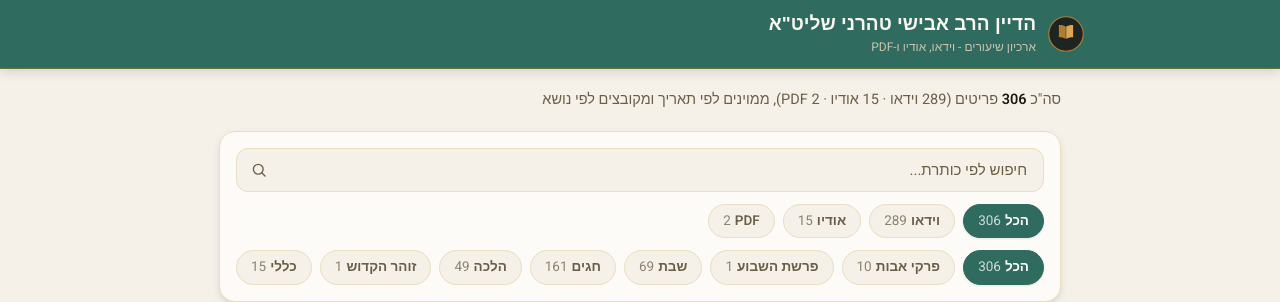
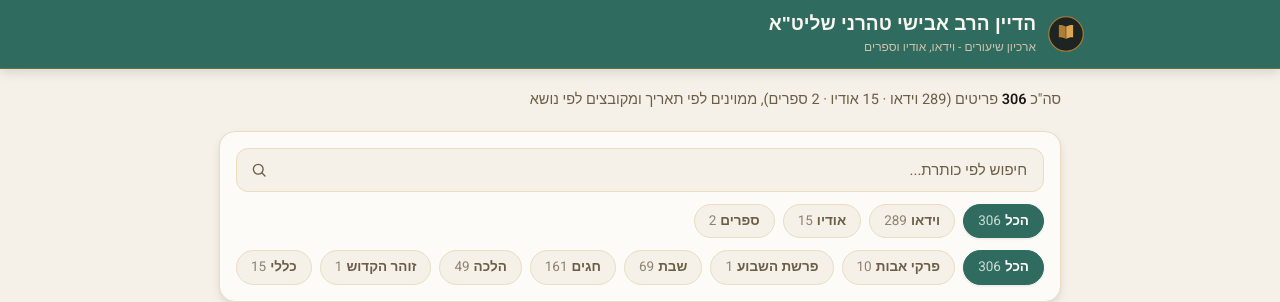
Before and after one commit to mhayoun/ravTaharani, a Next.js app: page / in a window 1280 px wide. Shown: the top 302 px of the page. Built offline with nearby package versions, Linux system fonts and the light colour scheme; a web font is replaced by a local one.

Commit message:
implement search

```diff
--- a/package.json
+++ b/package.json
@@ -6,11 +6,14 @@
     "dev": "next dev",
     "build": "next build",
     "start": "next start",
-    "lint": "eslint"
+    "lint": "eslint",
+    "postinstall": "node scripts/copy-pdf-worker.mjs",
+    "index:pdfs": "node scripts/build-pdf-index.mjs"
   },
   "dependencies": {
     "@vercel/blob": "^2.8.0",
     "next": "16.3.5",
+    "pdfjs-dist": "^6.3.289",
     "react": "19.2.8",
     "react-dom": "19.2.8"
   },
--- a/src/app/layout.tsx
+++ b/src/app/layout.tsx
@@ -16,7 +16,7 @@ const frankRuhlLibre = Frank_Ruhl_Libre({
 
 export const metadata: Metadata = {
   title: "ארכיון טהרני",
-  description: "וידאו, אודיו ו-PDF של הדיין הרב אבישי טהרני שליט\"א",
+  description: "וידאו, אודיו וספרים של הדיין הרב אבישי טהרני שליט\"א",
 };
 
 export default function RootLayout({ children }: LayoutProps<"/">) {
--- a/src/components/ArchiveBrowser.tsx
+++ b/src/components/ArchiveBrowser.tsx
@@ -3,8 +3,11 @@
 import Image from "next/image";
 import { useMemo, useState } from "react";
 import type { ArchiveItem, ArchiveItemType } from "@/types/archive";
+import type { PdfMatch } from "@/types/pdfSearch";
 import { CATEGORY_ORDER, SUBCATEGORY_ORDER, TYPE_LABEL } from "@/lib/subcategoryOrder";
 import { youtubeThumbnail } from "@/lib/youtube";
+import PdfSearch from "./PdfSearch";
+import PdfViewer from "./PdfViewer";
 
 function formatDate(d: string | null | undefined) {
   if (!d || d.length !== 8) return "לא ידוע";
@@ -117,13 +120,31 @@ function Chip({
   );
 }
 
-function Row({ item }: { item: ArchiveItem }) {
+function highlightTitle(title: string, query: string) {
+  const q = query.trim();
+  if (!q) return title;
+  const idx = title.toLowerCase().indexOf(q.toLowerCase());
+  if (idx === -1) return title;
+  return (
+    <>
+      {title.slice(0, idx)}
+      <mark className="rounded bg-yellow-300 px-0.5 py-px font-semibold text-ink">
+        {title.slice(idx, idx + q.length)}
+      </mark>
+      {title.slice(idx + q.length)}
+    </>
+  );
+}
+
+function Row({ item, query }: { item: ArchiveItem; query?: string }) {
   const typeClass =
     item.type === "audio"
       ? "text-audio-ink"
       : item.type === "pdf"
         ? "text-pdf-ink"
         : "text-ink-dim";
+
+  const titleNode = query ? highlightTitle(item.title, query) : item.title;
 
   return (
     <li className="flex items-center gap-3 border-t border-border px-4 py-3 transition-colors first:border-t-0 hover:bg-surface-2/60">
@@ -144,7 +165,7 @@ function Row({ item }: { item: ArchiveItem }) {
             rel="noopener noreferrer"
             className="block text-[14.5px] leading-snug text-ink hover:text-accent hover:underline"
           >
-            {item.title}
+            {titleNode}
           </a>
         )}
 
@@ -155,7 +176,7 @@ function Row({ item }: { item: ArchiveItem }) {
             rel="noopener noreferrer"
             className="block text-[14.5px] leading-snug text-ink hover:text-accent hover:underline"
           >
-            {item.title}
+            {titleNode}
             {item.pages ? <span className="text-xs text-ink-dim"> · {item.pages} עמ&apos;</span> : null}
           </a>
         )}
@@ -163,7 +184,7 @@ function Row({ item }: { item: ArchiveItem }) {
         {item.type === "audio" && (
           <div className="flex flex-col gap-1 sm:flex-row sm:items-center sm:gap-3">
             <span className="text-[14.5px] leading-snug text-ink">
-              {item.title}
+              {titleNode}
               {item.duration_seconds ? (
                 <span className="text-xs text-ink-dim"> · {formatDuration(item.duration_seconds)}</span>
               ) : null}
@@ -183,10 +204,38 @@ export default function ArchiveBrowser({ items }: { items: ArchiveItem[] }) {
   const [category, setCategory] = useState<string>("all");
   const [topic, setTopic] = useState<string>("all");
   const [query, setQuery] = useState("");
+  const [pdfViewer, setPdfViewer] = useState<PdfMatch | null>(null);
 
   const scoped = useMemo(
     () => (type === "all" ? items : items.filter((i) => i.type === type)),
     [items, type]
+  );
+
+  // Also scoped by the selected category/topic chips, so a search made
+  // while e.g. וידאו + חגים + יום כיפור are selected only searches there.
+  const categoryTopicScoped = useMemo(() => {
+    let list = scoped;
+    if (category !== "all") list = list.filter((i) => i.category === category);
+    if (topic !== "all") list = list.filter((i) => (i.subcategory ?? "") === topic);
+    return list;
+  }, [scoped, category, topic]);
+
+  const titleMatches = useMemo(() => {
+    const q = query.trim().toLowerCase();
+    if (q.length < 2) return [];
+    return categoryTopicScoped.filter(
+      (i) => (i.type === "video" || i.type === "audio") && i.title.toLowerCase().includes(q)
+    );
+  }, [categoryTopicScoped, query]);
+
+  const pdfSearchUrls = useMemo(
+    () =>
+      new Set(
+        categoryTopicScoped
+          .filter((i): i is ArchiveItem & { url: string } => i.type === "pdf" && !!i.url)
+          .map((i) => i.url)
+      ),
+    [categoryTopicScoped]
   );
 
   const byCategory = useMemo(() => groupBy(scoped, (i) => i.category), [scoped]);
@@ -203,11 +252,6 @@ export default function ArchiveBrowser({ items }: { items: ArchiveItem[] }) {
   const usesTopics = subOrder ? true : subKeys.length > 1 || (subKeys.length === 1 && subKeys[0] !== "");
   const topicOrder = subOrder ?? subKeys;
 
-  function matchesQuery(item: ArchiveItem) {
-    if (!query.trim()) return true;
-    return item.title.includes(query.trim());
-  }
-
   const counts = {
     all: items.length,
     video: items.filter((i) => i.type === "video").length,
@@ -219,7 +263,7 @@ export default function ArchiveBrowser({ items }: { items: ArchiveItem[] }) {
     <div className="mx-auto max-w-[920px] px-4 pb-10">
       <p className="py-5 text-[14.5px] text-ink-dim">
         סה&quot;כ <b className="text-ink tabular-nums">{items.length}</b> פריטים (
-        {counts.video} וידאו · {counts.audio} אודיו · {counts.pdf} PDF), ממוינים לפי תאריך
+        {counts.video} וידאו · {counts.audio} אודיו · {counts.pdf} ספרים), ממוינים לפי תאריך
         ומקובצים לפי נושא
       </p>
 
@@ -276,7 +320,7 @@ export default function ArchiveBrowser({ items }: { items: ArchiveItem[] }) {
             }}
           />
           <Chip
-            label="PDF"
+            label="ספרים"
             count={counts.pdf}
             active={type === "pdf"}
             variant="pdf"
@@ -288,6 +332,7 @@ export default function ArchiveBrowser({ items }: { items: ArchiveItem[] }) {
           />
         </div>
 
+        {!query.trim() && (
           <div className="flex flex-wrap gap-2">
             <Chip
               label="הכל"
@@ -311,8 +356,9 @@ export default function ArchiveBrowser({ items }: { items: ArchiveItem[] }) {
               />
             ))}
           </div>
+        )}
 
-        {usesTopics && category !== "all" && (
+        {!query.trim() && usesTopics && category !== "all" && (
           <div className="flex flex-wrap gap-2">
             <Chip label="הכל" count={activeCategoryItems.length} active={topic === "all"} onClick={() => setTopic("all")} />
             {topicOrder
@@ -324,8 +370,32 @@ export default function ArchiveBrowser({ items }: { items: ArchiveItem[] }) {
         )}
       </div>
 
+      {titleMatches.length > 0 && (
+        <details open className="mb-4 overflow-hidden rounded-2xl border border-border bg-surface shadow-[var(--shadow-sm)]">
+          <summary className="flex cursor-pointer items-center justify-between gap-2.5 border-b border-border bg-surface-2 px-4.5 py-3.5 [&::-webkit-details-marker]:hidden">
+            <h2 className="flex items-center gap-2 text-[19px] font-bold">
+              <span className="inline-block h-1.5 w-1.5 rounded-full bg-gold" aria-hidden="true" />
+              וידאו ואודיו עם &quot;{query.trim()}&quot; בכותרת
+            </h2>
+            <span className="whitespace-nowrap text-[13px] tabular-nums text-ink-dim">{titleMatches.length}</span>
+          </summary>
+          <ul>
+            {titleMatches.map((item) => (
+              <Row key={item.title + item.upload_date} item={item} query={query} />
+            ))}
+          </ul>
+        </details>
+      )}
+
+      {type !== "video" && type !== "audio" && (
+        <div className="mb-4">
+          <PdfSearch query={query} onOpenResult={setPdfViewer} allowedUrls={pdfSearchUrls} />
+        </div>
+      )}
+
       <main className="mt-4 flex flex-col gap-4">
-        {(category === "all" ? categories : [category]).map((cat) => {
+        {!query.trim() &&
+          (category === "all" ? categories : [category]).map((cat) => {
             const catItems = byCategory[cat];
             if (!catItems?.length) return null;
             const catSubOrder = SUBCATEGORY_ORDER[cat];
@@ -355,7 +425,7 @@ export default function ArchiveBrowser({ items }: { items: ArchiveItem[] }) {
                     .filter((sub) => catBySub[sub]?.length)
                     .filter((sub) => visibleTopic === "all" || visibleTopic === sub)
                     .map((sub) => {
-                    const rows = catBySub[sub].filter(matchesQuery);
+                      const rows = catBySub[sub];
                       if (!rows.length) return null;
                       return (
                         <details key={sub} open className="border-b border-border last:border-b-0">
@@ -373,7 +443,7 @@ export default function ArchiveBrowser({ items }: { items: ArchiveItem[] }) {
                     })
                 ) : (
                   <ul>
-                  {catItems.filter(matchesQuery).map((item) => (
+                    {catItems.map((item) => (
                       <Row key={item.title + item.upload_date} item={item} />
                     ))}
                   </ul>
@@ -384,8 +454,18 @@ export default function ArchiveBrowser({ items }: { items: ArchiveItem[] }) {
       </main>
 
       <footer className="pt-4 text-center text-xs text-ink-dim">
-        קטלוג משולב - וידאו/אודיו/PDF · אודיו ו-PDF מתארחים ב-Vercel Blob
+        קטלוג משולב - וידאו/אודיו/ספרים · אודיו וספרים מתארחים ב-Vercel Blob
       </footer>
+
+      {pdfViewer && (
+        <PdfViewer
+          url={pdfViewer.url}
+          title={pdfViewer.title}
+          initialPage={pdfViewer.page}
+          query={pdfViewer.match}
+          onClose={() => setPdfViewer(null)}
+        />
+      )}
     </div>
   );
 }
--- a/src/components/Header.tsx
+++ b/src/components/Header.tsx
@@ -10,7 +10,7 @@ export default function Header() {
             הדיין הרב אבישי טהרני שליט&quot;א
           </h1>
           <p className="text-[11px] text-[#cdc3ae] sm:text-[12px]">
-            ארכיון שיעורים - וידאו, אודיו ו-PDF
+            ארכיון שיעורים - וידאו, אודיו וספרים
           </p>
         </div>
       </div>
--- a/src/lib/subcategoryOrder.ts
+++ b/src/lib/subcategoryOrder.ts
@@ -39,5 +39,5 @@ export const SUBCATEGORY_ORDER: Record<string, string[]> = {
 export const TYPE_LABEL: Record<string, string> = {
   video: "וידאו",
   audio: "אודיו",
-  pdf: "PDF",
+  pdf: "ספרים",
 };
```
Also changed, not shown: 1 other file (tests, documents, lock files or other folders). Lines whose indentation alone changed are shown as unchanged.
